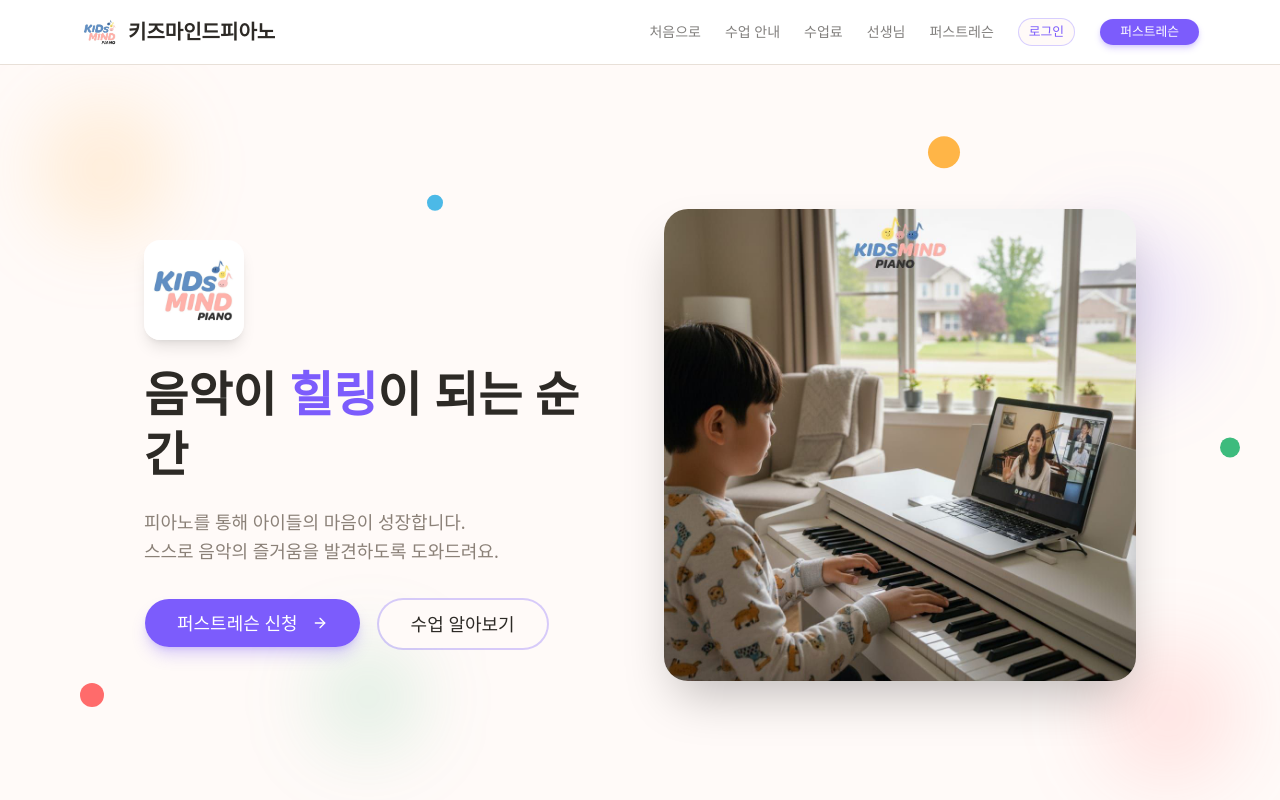
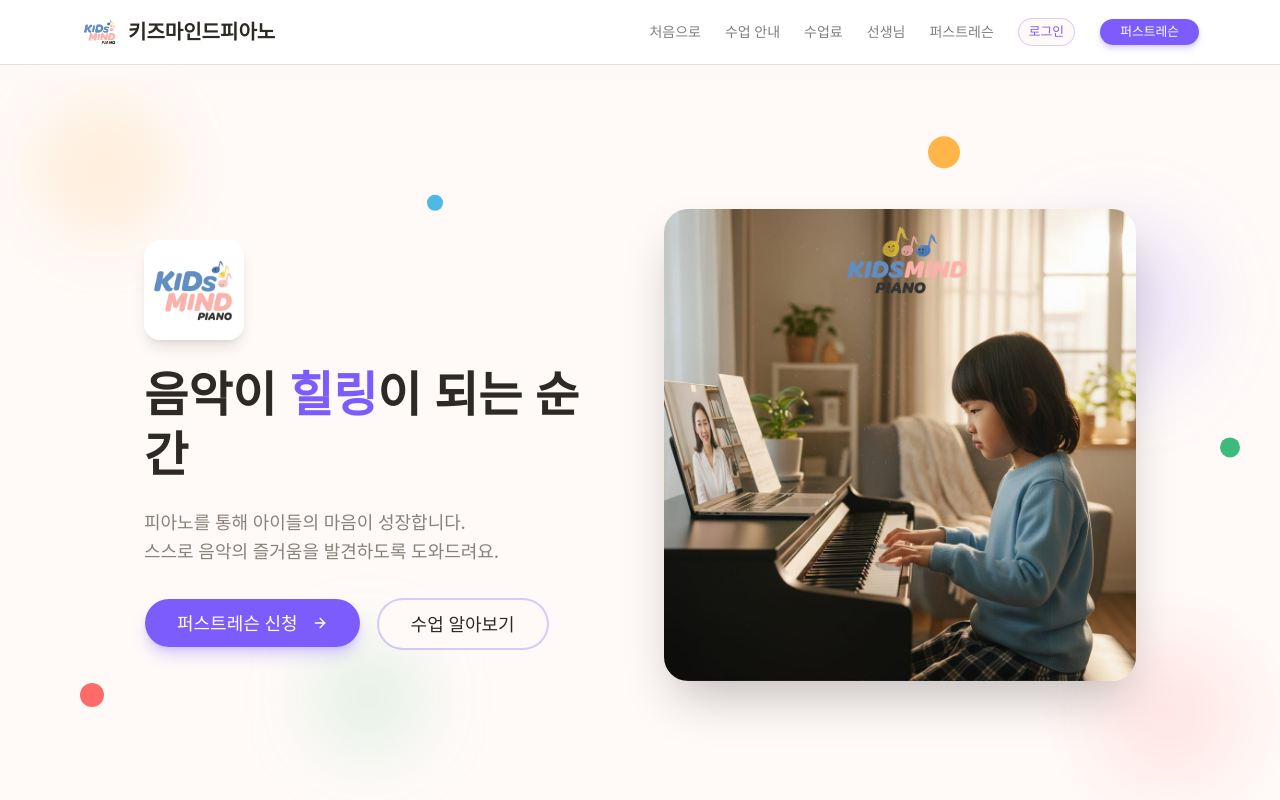
Before and after one commit to kidsmindpiano/kidsmindpiano-web, a Next.js app: page / in a window 1280 px wide. Shown: the top 800 px of the page. Built offline with nearby package versions, Linux system fonts and the light colour scheme.

Commit message:
히어로: 여자아이 이미지로 복원

```diff
--- a/src/app/page.tsx
+++ b/src/app/page.tsx
@@ -89,7 +89,7 @@ export default function Home() {
               </div>
             </motion.div>
             <motion.div initial={{ opacity: 0, x: 30 }} animate={{ opacity: 1, x: 0 }} transition={{ delay: 0.3, duration: 0.6 }}>
-              <Image src="/hero2.jpg" alt="온라인 피아노 레슨" width={600} height={500} className="rounded-3xl shadow-2xl w-full object-cover" />
+              <Image src="/hero.jpg" alt="온라인 피아노 레슨" width={600} height={500} className="rounded-3xl shadow-2xl w-full object-cover" />
             </motion.div>
           </div>
         </div>
```
